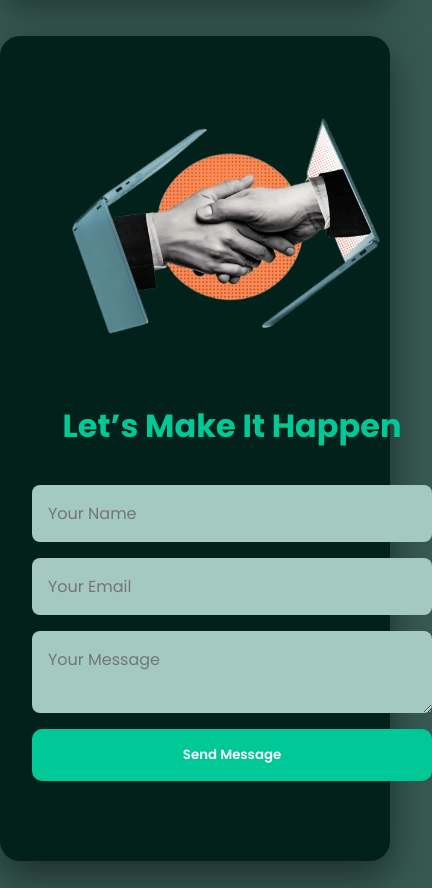
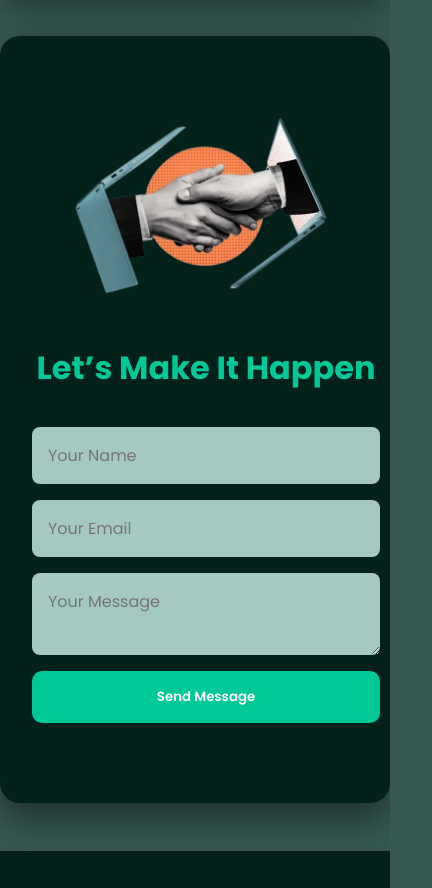
Before and after one commit to Ragu507/adsford, a plain HTML site: page index.html in a window 390 px wide. Shown: the part 3772-4660 px from the top of the page, 432 px wide, since content can reach past the window. Drawn offline with Linux system fonts and the light colour scheme.

Commit message:
Update styles.css

```diff
--- a/styles.css
+++ b/styles.css
@@ -536,6 +536,22 @@
     color: var(--accent);
   }
 
+@media (max-width: 768px) {
+  .contact-container {
+    flex-direction: column; /* stack image and form vertically */
+    gap: 2rem;
+  }
+
+  .contact-form,
+  .contact-image {
+    min-width: 100%; /* take full width on mobile */
+  }
+
+  .contact-image img {
+    height: auto; /* maintain aspect ratio */
+  }
+}
+
   /* ===================
      Footer
   =================== */
```
